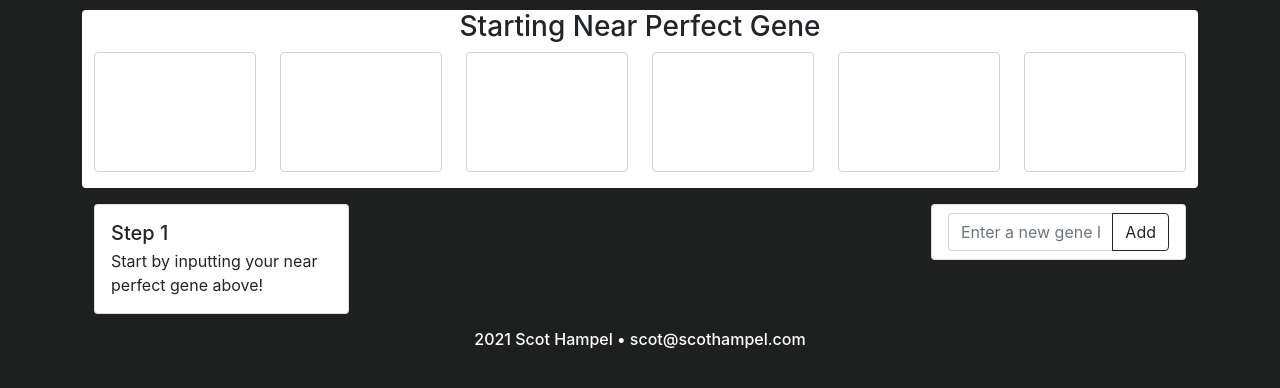
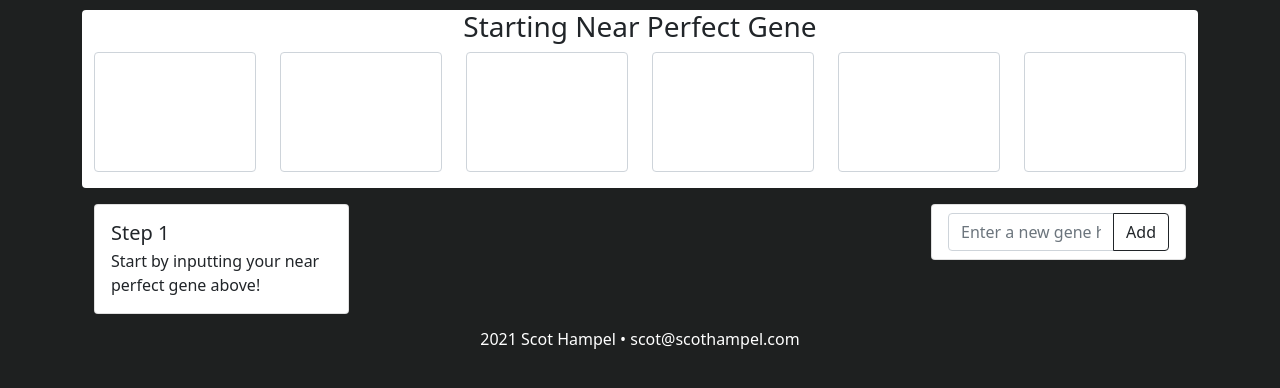
Before and after one commit to scothampel/rust-genetics, a React (Create React App) app: page / in a window 1280 px wide. Shown: the top 388 px of the page. Built offline with nearby package versions, Linux system fonts and the light colour scheme.

Commit message:
Remove unnecessary fonts

```diff
--- a/src/css/index.css
+++ b/src/css/index.css
@@ -4,9 +4,6 @@
 
 body {
   margin: 0;
-  font-family: -apple-system, BlinkMacSystemFont, 'Segoe UI', 'Roboto', 'Oxygen',
-    'Ubuntu', 'Cantarell', 'Fira Sans', 'Droid Sans', 'Helvetica Neue',
-    sans-serif;
   -webkit-font-smoothing: antialiased;
   -moz-osx-font-smoothing: grayscale;
   background-color: #1e2020;
```
